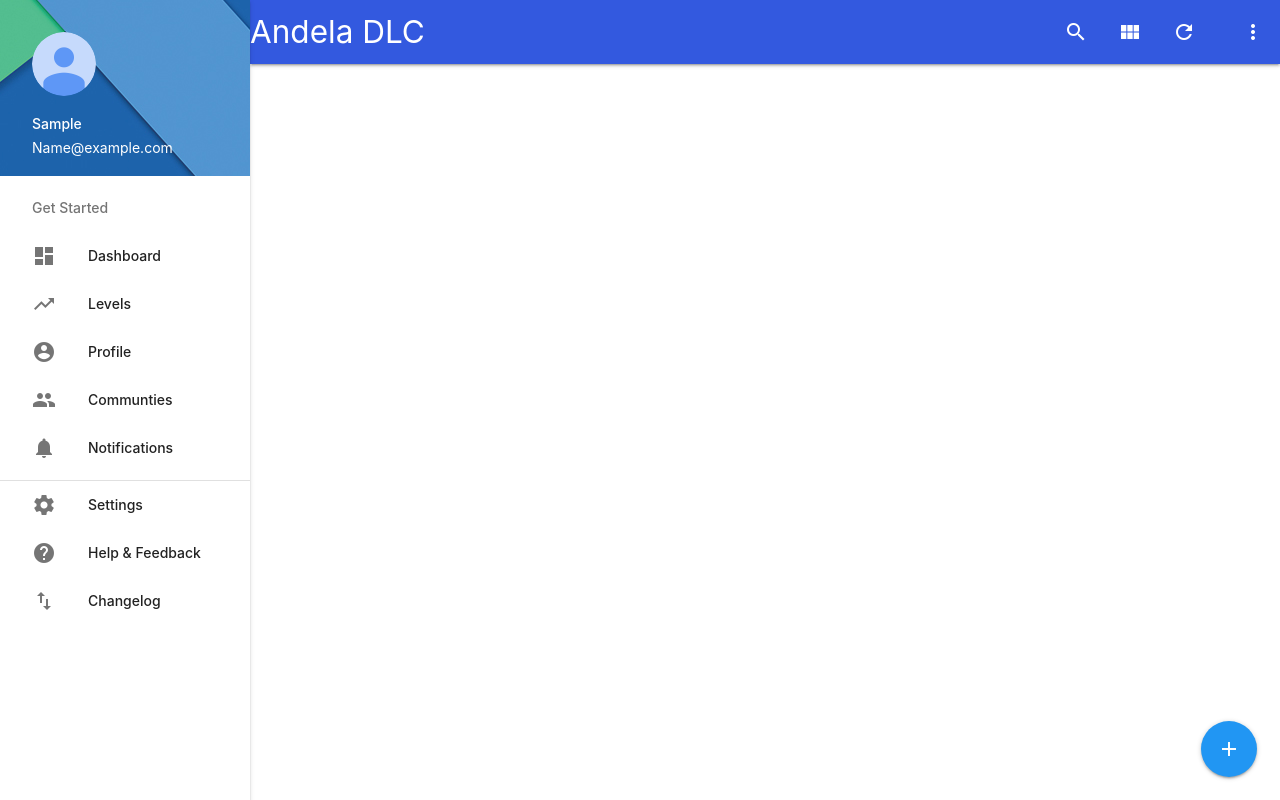
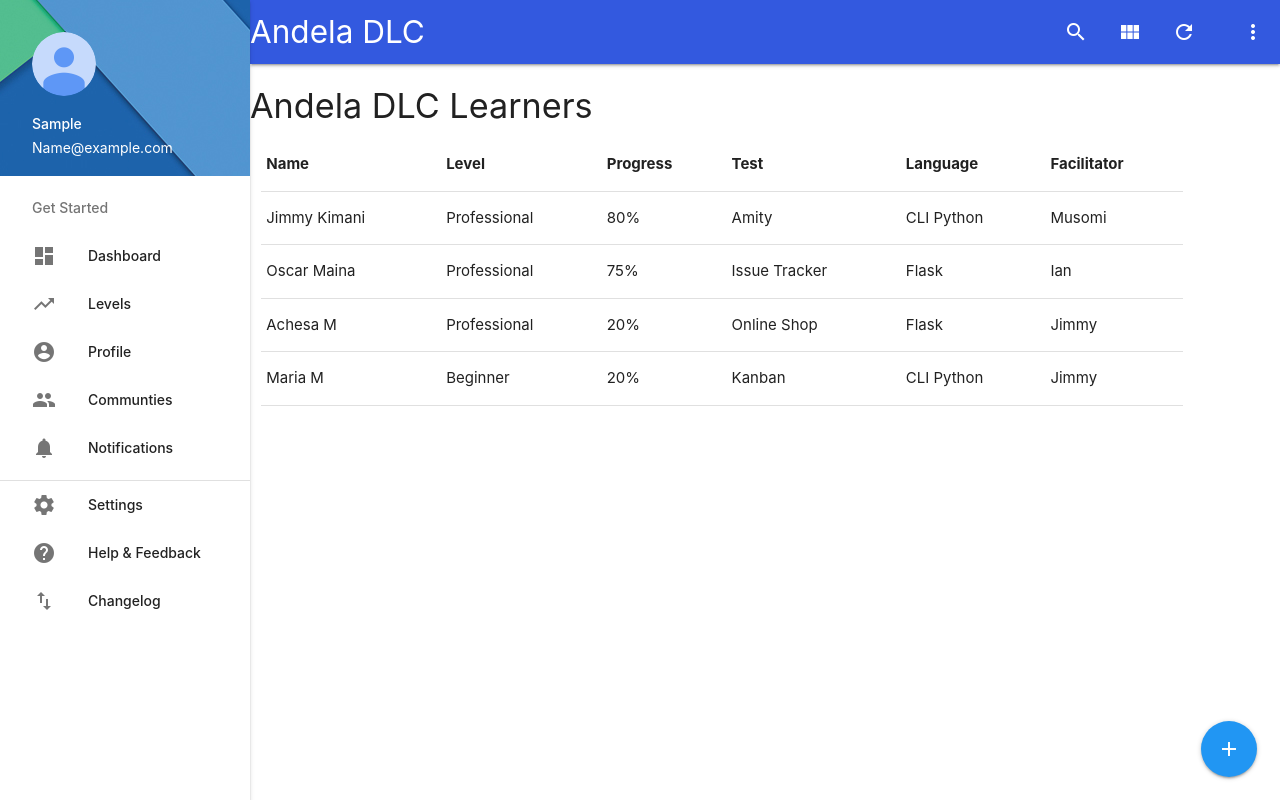
Before and after one commit to mnjaggah/DLC-andela, a Flask app: page /dashboard in a window 1280 px wide. Run offline with Flask 2, Linux system fonts and the light colour scheme; the visitor is signed in with stand-in values (Sample User, id 1); data comes from the database, SQL or seed files in the repository; some libraries are stand-ins or nearby versions.

Commit message:
(Feature) Add Admin Dashboard

```diff
--- a/app/templates/base.html
+++ b/app/templates/base.html
@@ -87,7 +87,7 @@
                             </div>
                         </li>
                         <li><a class="subheader">Get Started</a></li>
-                        <li><a href="#"><i class="material-icons left">dashboard</i>Dashboard</a></li>
+                        <li><a href="{{url_for('dashboard')}}"><i class="material-icons left">dashboard</i>Dashboard</a></li>
                         <li><a href="#"><i class="material-icons left">trending_up</i>Levels</a></li>
                         <li><a href="#"><i class="material-icons left">account_circle</i>Profile</a></li>
                         <li><a href="#"><i class="material-icons left">group</i>Communties</a></li>
@@ -135,6 +135,8 @@
 
                     });
                 </script>
+                {% block content %}
+{% endblock %}
     </body>
 
 </html>
--- /dev/null
+++ b/app/templates/dashboard.html
@@ -0,0 +1,56 @@
+{% extends "base.html" %}
+{% block title %}
+My Dashboard | Welcome
+{% endblock %}
+{% block content %}
+
+<div id="table-datatables">
+              <h4 class="header">Andela DLC Learners</h4>
+              <div class="row">
+                <div class="col s11">
+                  <table id="data-table-simple" class="responsive-table display" cellspacing="0">
+                    <thead>
+                        <tr>
+                            <th>Name</th>
+                            <th>Level</th>
+                            <th>Progress</th>
+                            <th>Test</th>
+                            <th>Language</th>
+                            <th>Facilitator </th>
+                        </tr>
+                    </thead>
+
+                    <tbody>
+                        <tr>
+                            <td>Jimmy Kimani</td>
+                            <td>Professional </td>
+                            <td>80%</td>
+                            <td>Amity</td>
+                            <td>CLI Python</td>
+                            <td>Musomi</td>
+                        </tr>
+                        <tr>
+                            <td>Oscar Maina</td>
+                            <td>Professional</td>
+                            <td>75%</td>
+                            <td>Issue Tracker</td>
+                            <td>Flask</td>
+                            <td>Ian</td>
+                        </tr>
+                        <tr>
+                            <td>Achesa M</td>
+                            <td>Professional</td>
+                            <td>20%</td>
+                            <td>Online Shop</td>
+                            <td>Flask</td>
+                            <td>Jimmy</td>
+                        </tr>
+                        <tr>
+                            <td>Maria M</td>
+                            <td>Beginner</td>
+                            <td>20%</td>
+                            <td>Kanban</td>
+                            <td>CLI Python</td>
+                            <td>Jimmy</td>
+                        </tr>
+                        {% endblock %}
--- a/app/views.py
+++ b/app/views.py
@@ -26,7 +26,7 @@ def index():
 @app.route('/dashboard')
 @login_required
 def dashboard():
-    return render_template('base.html')
+    return render_template('dashboard.html')
 
 
 @app.route('/login', methods=['GET', 'POST'])
```
